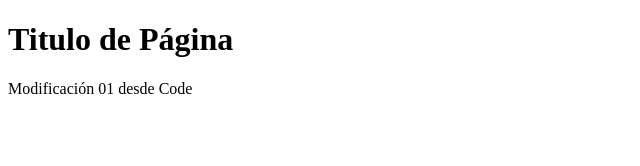
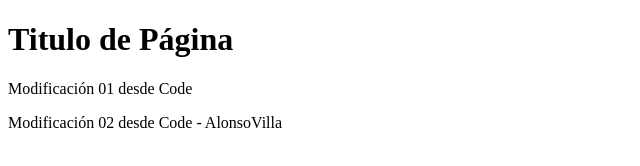
Before and after one commit to luchoChZ/Ejercicio_Villas_02, a plain HTML site: page index.html in a window 1280 px wide. Shown: the whole page, without its empty margins (0-640 px from the left). Drawn offline with Linux system fonts and the light colour scheme.

Commit message:
Version 3 en Español

```diff
--- a/index.html
+++ b/index.html
@@ -11,5 +11,7 @@
 
     <p>Modificación 01 desde Code</p>
 
+    <p>Modificación 02 desde Code - AlonsoVilla</p>
+
 </body>
 </html>
```
